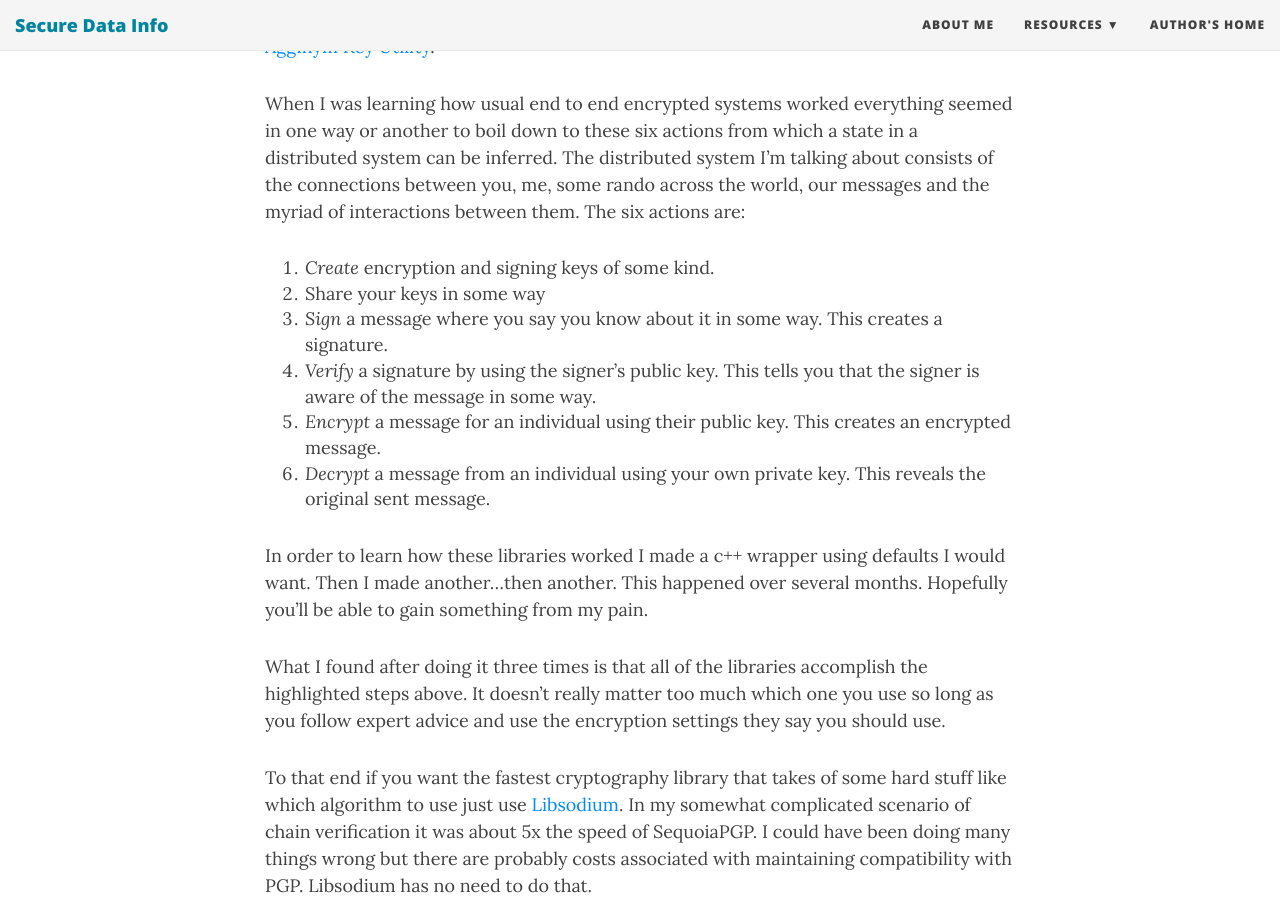
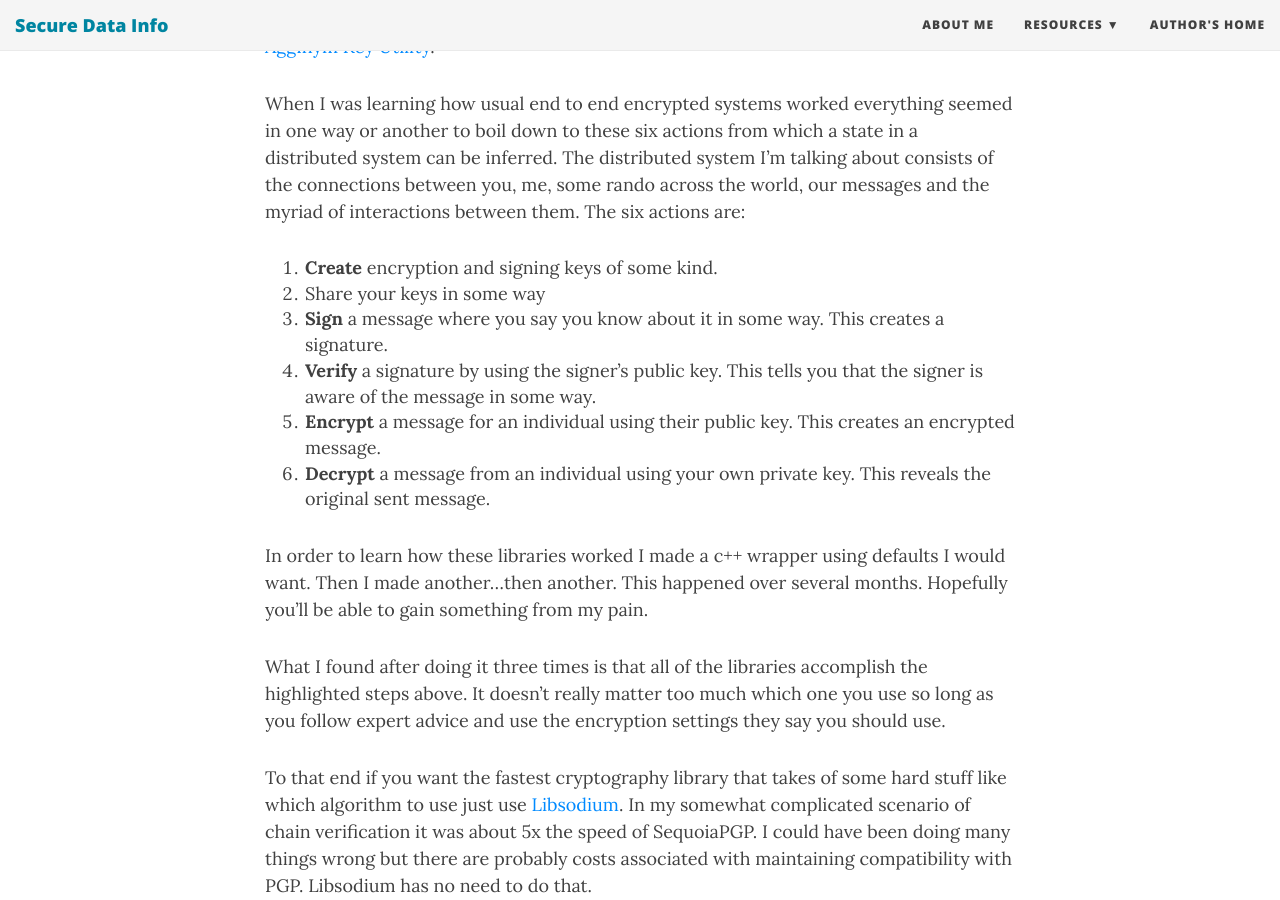
Before and after one commit to anidean/anidean.github.io, a Jekyll site: the page built from _posts/2020-06-10-cryptography-libs.md, in a window 1280 px wide and 900 px high, scrolled down 921 px. Built offline with Jekyll 4.4.1, drawn with Linux system fonts in a browser that asks for light colours; nearby versions of some CDN libraries.

Commit message:
from italic to bold

```diff
--- a/_posts/2020-06-10-cryptography-libs.md
+++ b/_posts/2020-06-10-cryptography-libs.md
@@ -13,12 +13,12 @@ In order to make a scalable end to end encrypted messaging service on a bare-bon
 
 When I was learning how usual end to end encrypted systems worked everything seemed in one way or another to boil down to these six actions from which a state in a distributed system can be inferred.  The distributed system I'm talking about consists of the connections between you, me, some rando across the world, our messages and the myriad of interactions between them.  The six actions are:
 
-1. *Create* encryption and signing keys of some kind.
+1. **Create** encryption and signing keys of some kind.
 2. Share your keys in some way
-3. *Sign* a message where you say you know about it in some way.  This creates a signature.
-4. *Verify* a signature by using the signer's public key.  This tells you that the signer is aware of the message in some way.
-5. *Encrypt* a message for an individual using their public key.  This creates an encrypted message.
-6. *Decrypt* a message from an individual using your own private key.  This reveals the original sent message.
+3. **Sign** a message where you say you know about it in some way.  This creates a signature.
+4. **Verify** a signature by using the signer's public key.  This tells you that the signer is aware of the message in some way.
+5. **Encrypt** a message for an individual using their public key.  This creates an encrypted message.
+6. **Decrypt** a message from an individual using your own private key.  This reveals the original sent message.
 
 In order to learn how these libraries worked I made a c++ wrapper using defaults I would want.  Then I made another...then another.  This happened over several months.  Hopefully you'll be able to gain something from my pain.
 
```
